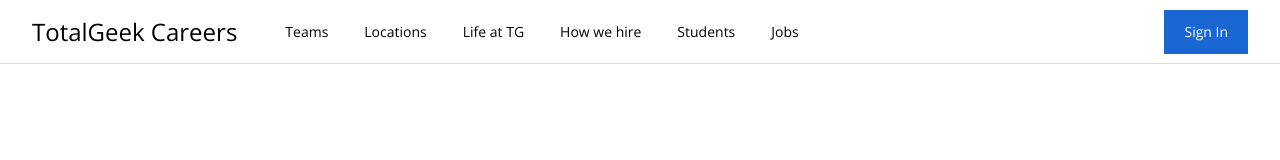
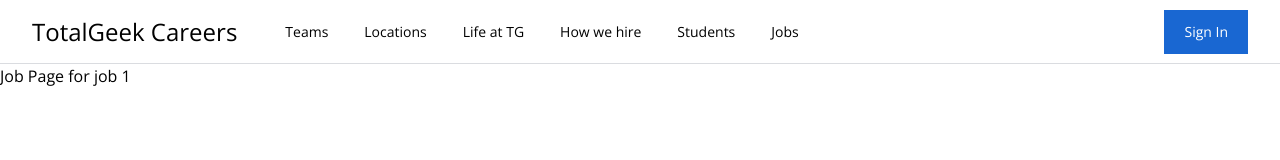
Before and after one commit to lilitha-mdlalana/vue_job_search, a Vue app: page /#/jobs/results/1 in a window 1280 px wide. Shown: the top 160 px of the page. Built offline with nearby package versions, Linux system fonts and the light colour scheme.

Commit message:
Add dynamic routing

```diff
--- a/src/components/JobSearch/JobSearchForm.vue
+++ b/src/components/JobSearch/JobSearchForm.vue
@@ -1,5 +1,6 @@
 <template>
   <form
+    @submit.prevent="searchForJobs"
     class="flex items-center w-full h-12 mt-14 border border-solid border-brand-gray-3 rounded-3xl"
   >
     <font-awesome-icon :icon="['fas', 'search']" class="ml-4 mr-3" />
@@ -36,5 +37,13 @@ export default {
       location: "",
     };
   },
-};
+  methods: {
+    searchForJobs() {
+      this.$router.push({
+        name: "JobResults",
+        query: { role: this.role, location: this.location },
+      });
+    },
+  },
+}; //17/1
 </script>
--- a/src/router/index.js
+++ b/src/router/index.js
@@ -1,6 +1,10 @@
 import { createRouter, createWebHashHistory } from "vue-router";
-import HomeView from "@/views/HomeView.vue";
-import JobResultsView from "@/views/JobResultsView";
+
+const HomeView = () => import("@/views/HomeView.vue");
+const JobResultsView = () =>
+  import(/* webpackChunkName:"jobs"*/ "@/views/JobResultsView");
+const JobView = () =>
+  import(/* webpackChunkName:"jobs"*/ "@/views/JobView.vue");
 
 const routes = [
   {
@@ -13,9 +17,13 @@ const routes = [
     name: "JobResults",
     component: JobResultsView,
   },
+  {
+    path: "/jobs/results/:id",
+    name: "JobListing",
+    component: JobView,
+  },
 ];
 
-//localhost:8080/
 const router = createRouter({
   history: createWebHashHistory(),
   routes,
--- /dev/null
+++ b/src/views/JobView.vue
@@ -0,0 +1,14 @@
+<template>
+  <div>Job Page for job {{ currentJobId }}</div>
+</template>
+
+<script>
+export default {
+  name: "JobView",
+  computed: {
+    currentJobId() {
+      return this.$route.params.id;
+    },
+  },
+};
+</script>
```
